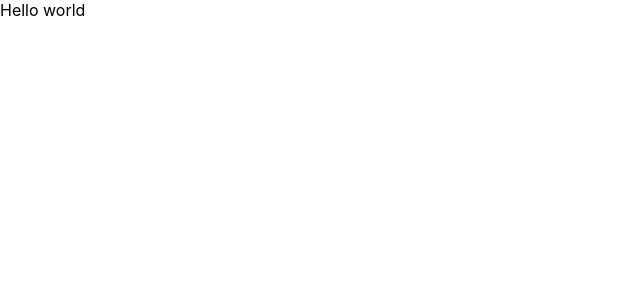
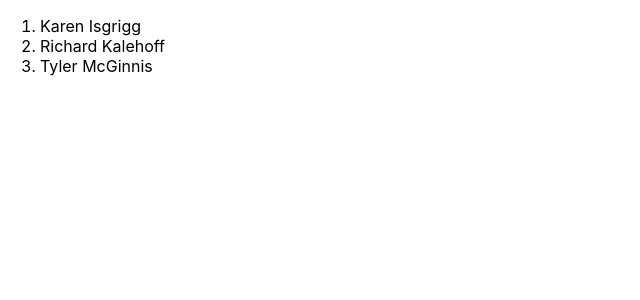
Before and after one commit to andreynho2006/contacts-agenda, a React (Create React App) app: page / in a window 1280 px wide. Shown: the top 300 px of the page, without its empty margins (0-640 px from the left). Built offline with nearby package versions, Linux system fonts and the light colour scheme.

Commit message:
make a contactList component

```diff
--- a/src/App.js
+++ b/src/App.js
@@ -1,4 +1,5 @@
 import React, { Component } from 'react';
+import ListContacts from './ListContacts';
 
 const contacts = [
     {
@@ -25,7 +26,7 @@
     render() {
         return (
             <div>
-                Hello world
+                <ListContacts contacts={contacts} />
             </div>
         )
     }
--- /dev/null
+++ b/src/ListContacts.js
@@ -0,0 +1,17 @@
+import React, { Component } from 'react';
+
+class ListContacts extends Component {
+    render() {
+        return (
+            <ol className='contact-list'>
+                {this.props.contacts.map((contact) => (
+                    <li key={contact.id}>
+                        {contact.name}
+                    </li>
+                ))}
+            </ol>
+        );
+    }
+}
+
+export default ListContacts;
```
